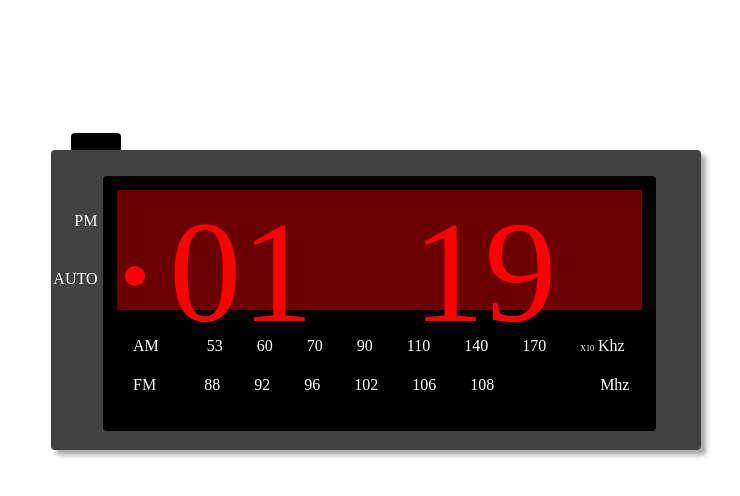
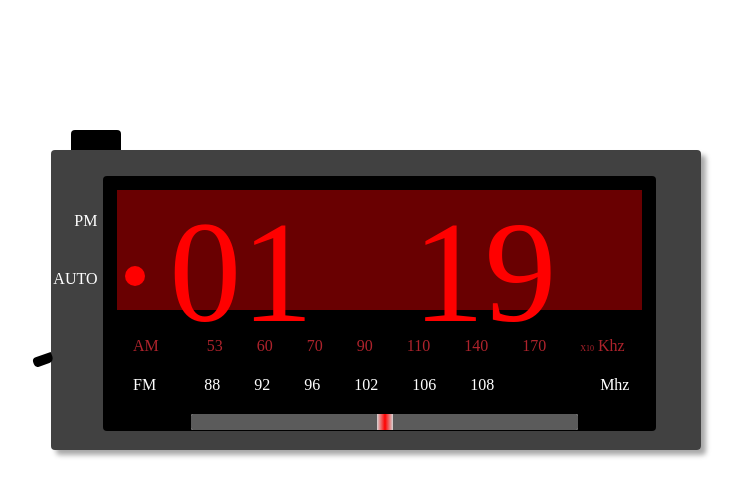
Before and after one commit to metropolis4/jQuery-Clock, a plain HTML site: page index.html in a window 1280 px wide. Shown: the whole page, without its empty margins (264-1004 px from the left). Drawn offline with nearby package versions, Linux system fonts and the light colour scheme.

Commit message:
Tweaking

```diff
--- a/index.html
+++ b/index.html
@@ -10,6 +10,7 @@
 
     <div class="clock"></div>
 
+    <script src="http://cdnjs.cloudflare.com/ajax/libs/gsap/1.15.1/TweenMax.min.js"></script>
     <script src="http://cdnjs.cloudflare.com/ajax/libs/jquery/2.1.1/jquery.min.js"></script>
     <script src="main.js"></script>
 
--- a/main.css
+++ b/main.css
@@ -86,9 +86,8 @@
 	background: black;
 	position: absolute;
 	left: 20px;
-	top: -17px;
-	border-radius: 4px;
-	z-index: -1;
+	top: -20px;
+	border-radius: 4px 4px 0 0;
 }
 .colon {
 	height: 20px;
@@ -108,3 +107,47 @@
 	top: 14px;
 	left: 56%;
 }
+
+/*CHANNEL SLIDER*/
+input[type="range"] {
+	width: 70%;
+	margin-left: 16%;
+	-webkit-appearance: none;
+	border-radius: 2px;
+}
+input[type="range"]::-webkit-slider-runnable-track {
+	background: #5B5B5B;
+	border-radius: 2px;
+}
+
+input[type=range]::-webkit-slider-thumb {
+    -webkit-appearance: none;
+    border: none;
+    height: 16px;
+    width: 16px;
+    background-image: linear-gradient(to left, #D5D5D5, red, #D5D5D5);
+    /*background: #D5D5D5;*/
+}
+
+input[type=range]:focus {
+    outline: none;
+}
+
+/*ADD RED CLASS*/
+.selected {
+	color: #AE232C;
+}
+.amFMSelector {
+	background: black;
+	width: 20px;
+	height: 10px;
+	position: absolute;
+	top: 205px;
+	left: -18px;
+	border-radius: 4px 0 5px 4px;
+	transform: rotate(-20deg);
+}
+.amFMSelector1 {
+	transform: rotate(20deg);
+	border-radius: 4px 5px 0 4px;
+}
--- a/main.js
+++ b/main.js
@@ -35,10 +35,11 @@ $(document).on('ready', function() {
     var $button = $('<div>')
       .addClass('button');
 
-    $(document).on('click', $button, function(){
-        $button.animate({top: '-7px'}, 100);
+    $(document).on('click', '.button', function(e){
+        e.stopPropagation();
+        $button.animate({height: '5px', top: '-5px'}, 100);
         $autoDot.toggleClass('hiding');
-        $button.animate({top: '-17px'}, 100);
+        $button.animate({height: '20px', top: '-20px'}, 100);
     });
 
     // AM/FM BAND ROWS
@@ -58,17 +59,36 @@ $(document).on('ready', function() {
     var makeRows = function(labels, band) {
       return $('<div>')
         .addClass('radioRows')
-        .append("<span class='band'>" + band + "</span>")
+        .append("<span class='band " + band + "Ind'>" + band + "</span>")
         .append(labels);
     };
 
     var $amRow = makeRows($amFreq, 'AM').append("<span><span class='little'>X10</span> Khz</span>");
     var $fmRow = makeRows($fmFreq, 'FM').append("<span class='Hz''>Mhz</span>");
 
+    // SLIDER STATION SELECTOR
+
+    var $slider = $("<input type='range'>");
+    $(document).on('click', "input[type='range']", function(e){
+      e.stopPropagation();
+    });
+
+    // AM/FM SELECTOR
+
+    var $amFMSelector = $('<div>')
+        .addClass('amFMSelector');
+
+    $amRow.addClass('selected');
+    $(document).on('click', $slider, function() {
+      $amFMSelector.toggleClass('amFMSelector1');
+      $amRow.toggleClass('selected');
+      $fmRow.toggleClass('selected');
+    });
+
   	// CLOCK FUNCTIONS
 
     var addZero = function(time) {
-      if(time < 10) {time = "0" + time};
+      if(time < 10) {time = "0" + time}
       return time;
     };
 
@@ -125,9 +145,9 @@ $(document).on('ready', function() {
   	// PUTTING IT TOGETHER
 
   	$('.clock').append($outer).append($inner);
-    $outer.append($button);
+    $outer.append($button).append($amFMSelector);
   	$inner.append($indicators);
   	$inner.append($clockScreen);
-  	$inner.append($amRow).append($fmRow);
+  	$inner.append($amRow).append($fmRow).append($slider);
 
 });
```
